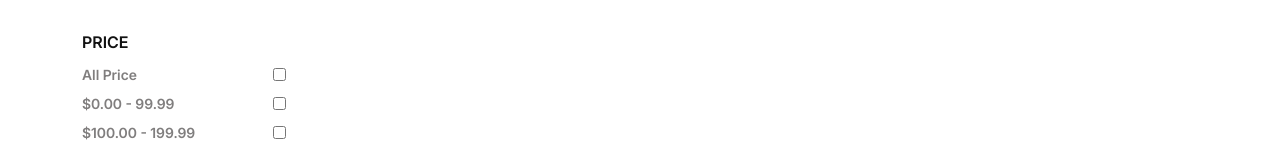
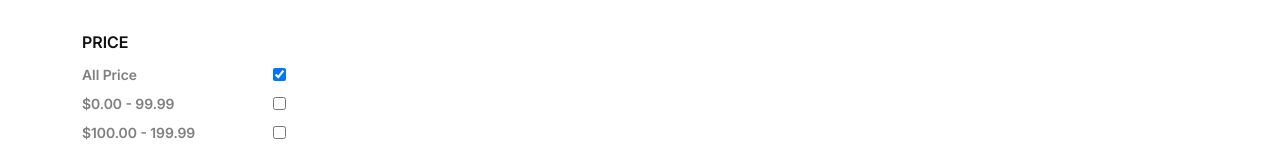
Before and after one commit to MohammadAlamin99/shop-wise-mern, a React (Vite) app in the folder client/: page /shop in a window 1280 px wide. Shown: the part 982-1135 px from the top of the page. Built offline with nearby package versions, Linux system fonts and the light colour scheme; no server answers.

Commit message:
product filter by pricing

```diff
--- a/client/src/assets/css/style.css
+++ b/client/src/assets/css/style.css
@@ -1597,6 +1597,14 @@
   width: 100%;
 }
 
+.shop-collection .left-filter .filter-wrapper2 ul li label {
+  display: flex;
+  justify-content: space-between;
+  align-items: center;
+  width: 100%;
+  cursor: pointer;
+}
+
 /* shop collection  css end */
 
 /* shop all products */
@@ -1687,14 +1695,13 @@
   width: calc((100% / 3) - 16px);
 }
 
-
-.shop-collection .right-product .right-top-heading .text-wrapper .categroy-text{
+.shop-collection .right-product .right-top-heading .text-wrapper .categroy-text {
   font-weight: 600;
   font-family: "Inter", serif;
   text-align: start;
   margin-bottom: 40px;
 }
 
-.shop-collection .product-card .img_box_wrapper .discount-badge:empty{
+.shop-collection .product-card .img_box_wrapper .discount-badge:empty {
   display: none;
 }
--- a/client/src/compnents/shop/Collection.jsx
+++ b/client/src/compnents/shop/Collection.jsx
@@ -1,4 +1,4 @@
-import React, { useEffect } from "react";
+import React, { useEffect, useState } from "react";
 import { useDispatch, useSelector } from "react-redux";
 import { allProductRequiest } from "../../apiRequest/apiRequiest";
 import { setProduct } from "../../redux/state-slice/product-slice";
@@ -6,14 +6,37 @@ import { setProduct } from "../../redux/state-slice/product-slice";
 const Collection = () => {
   const productData = useSelector((state) => state.getProduct.product);
   const dispatch = useDispatch();
-  // console.log(productData);
+  const [priceRange, setPriceRange] = useState([]);
 
   useEffect(() => {
     (async () => {
       let result = await allProductRequiest();
       dispatch(setProduct(result));
     })();
-  }, []);
+  }, [dispatch]);
+
+  const handlePriceRangeChange = (range) => {
+    setPriceRange((prev) => {
+      if (prev.includes(range)) {
+        return prev.filter((r) => r !== range);
+      } else {
+        return [...prev, range];
+      }
+    });
+  };
+
+  const filterProductsByPrice = (products) => {
+    if (priceRange.length === 0) return products;
+
+    return products.filter((product) => {
+      return priceRange.some((range) => {
+        const [min, max] = range.split("-").map(Number);
+        return product.price >= min && (max ? product.price <= max : true);
+      });
+    });
+  };
+
+  const filteredProducts = filterProductsByPrice(productData);
 
   return (
     <div>
@@ -55,28 +78,64 @@ const Collection = () => {
                 <h4 className="newsfeed">PRICE</h4>
                 <ul>
                   <li>
+                    <label>
                       All Price
-                    <input type="checkbox" />
+                      <input
+                        type="checkbox"
+                        checked={priceRange.length === 0}
+                        onChange={() => setPriceRange([])}
+                      />
+                    </label>
                   </li>
                   <li>
+                    <label>
                       $0.00 - 99.99
-                    <input type="checkbox" />
+                      <input
+                        type="checkbox"
+                        checked={priceRange.includes("0-99.99")}
+                        onChange={() => handlePriceRangeChange("0-99.99")}
+                      />
+                    </label>
                   </li>
                   <li>
+                    <label>
                       $100.00 - 199.99
-                    <input type="checkbox" />
+                      <input
+                        type="checkbox"
+                        checked={priceRange.includes("100-199.99")}
+                        onChange={() => handlePriceRangeChange("100-199.99")}
+                      />
+                    </label>
                   </li>
                   <li>
+                    <label>
                       $200.00 - 299.99
-                    <input type="checkbox" />
+                      <input
+                        type="checkbox"
+                        checked={priceRange.includes("200-299.99")}
+                        onChange={() => handlePriceRangeChange("200-299.99")}
+                      />
+                    </label>
                   </li>
                   <li>
+                    <label>
                       $300.00 - 399.99
-                    <input type="checkbox" />
+                      <input
+                        type="checkbox"
+                        checked={priceRange.includes("300-399.99")}
+                        onChange={() => handlePriceRangeChange("300-399.99")}
+                      />
+                    </label>
                   </li>
                   <li>
+                    <label>
                       $400.00+
-                    <input type="checkbox" />
+                      <input
+                        type="checkbox"
+                        checked={priceRange.includes("400-")}
+                        onChange={() => handlePriceRangeChange("400-")}
+                      />
+                    </label>
                   </li>
                 </ul>
               </div>
@@ -88,14 +147,14 @@ const Collection = () => {
                 </div>
               </div>
               <div className="card-row">
-                {productData.length > 0 ? (
-                  productData.map((item, i) => {
+                {filteredProducts.length > 0 ? (
+                  filteredProducts.map((item, i) => {
                     return (
-                      <div className="Custom-col">
-                        <div class="product-card">
+                      <div className="Custom-col" key={i}>
+                        <div className="product-card">
                           <div className="img_box_wrapper">
-                            <div class="badge common-shop-now-btn">NEW</div>
-                            <div class="common-shop-now-btn discount-badge">
+                            <div className="badge common-shop-now-btn">NEW</div>
+                            <div className="common-shop-now-btn discount-badge">
                               {item.discountPercentage
                                 ? item.discountPercentage
                                 : ""}
@@ -104,19 +163,25 @@ const Collection = () => {
                               <img src={item.image} alt="Collection Image" />
                             </a>
                           </div>
-                          <div class="rating">
-                            <span class="star">★</span>
-                            <span class="star">★</span>
-                            <span class="star">★</span>
-                            <span class="star">★</span>
-                            <span class="star">★</span>
+                          <div className="rating">
+                            <span className="star">★</span>
+                            <span className="star">★</span>
+                            <span className="star">★</span>
+                            <span className="star">★</span>
+                            <span className="star">★</span>
                           </div>
-                          <h2 class="product-title">{item["title"]}</h2>
-                          <div class="price">
-                            <span class="current-price">
+                          <h2 className="product-title">{item["title"]}</h2>
+                          <div className="price">
+                            <span className="current-price">
                               TK. {item["price"]}
                             </span>
-                            <span class="original-price" style={{display: item['discountPrice']==0? "none": "block"}}>
+                            <span
+                              className="original-price"
+                              style={{
+                                display:
+                                  item["discountPrice"] == 0 ? "none" : "block",
+                              }}
+                            >
                               TK. {item["discountPrice"]}
                             </span>
                           </div>
```
Also changed, not shown: 1 other file (tests, documents, lock files or other folders). Lines whose indentation alone changed are shown as unchanged.
